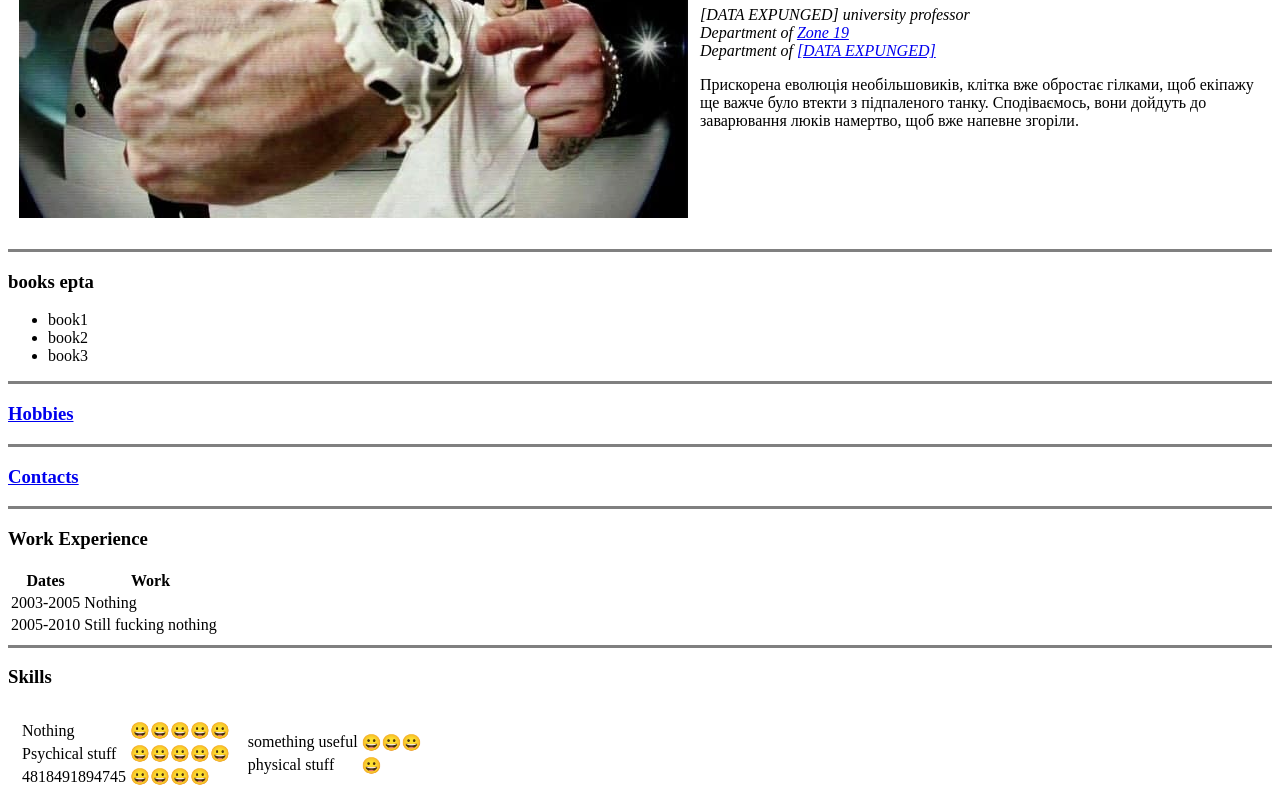
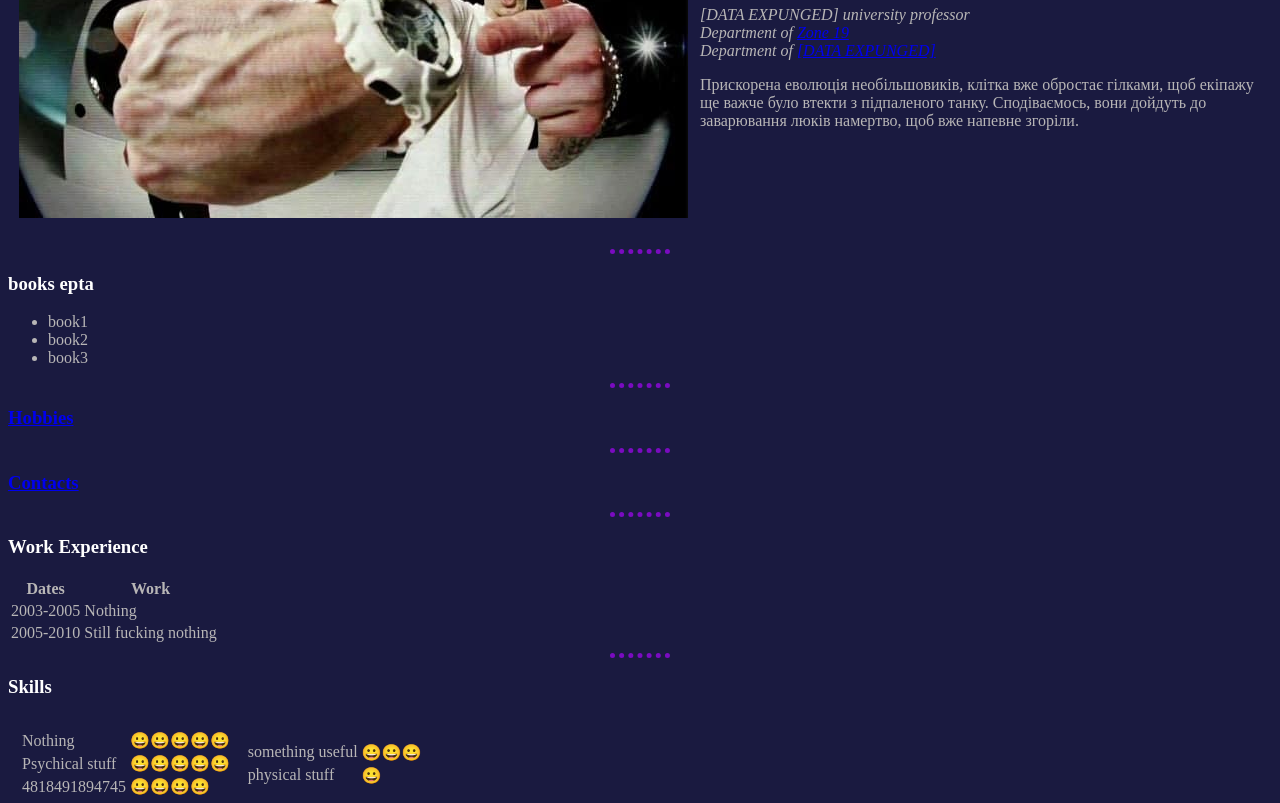
Before and after one commit to GL1NAM3SS/module1, a plain HTML site: page index.html in a window 1280 px wide. Shown: the part 169-972 px from the top of the page. Drawn offline with Linux system fonts and the light colour scheme.

Commit message:
initial commit

```diff
--- /dev/null
+++ b/css/styles.css
@@ -0,0 +1,22 @@
+body {
+    background-color: #1A1A40;
+    color: #b8b6b6;
+}
+hr {
+    color: #7A0BC0;
+    border-style: dotted none none none;
+    /*height: 10px;*/
+    border-width: 5px;
+    width: 60px;
+}
+
+h1 {
+    color: white;
+}
+h2 {
+    color: white;
+}
+
+h3 {
+    color: white;
+}
--- a/index.html
+++ b/index.html
@@ -1,9 +1,12 @@
 <!DOCTYPE html>
 <html lang="en">
+
 <head>
     <meta charset="UTF-8">
     <title>Title</title>
+    <link rel="stylesheet" href="css/styles.css">
 </head>
+
 <body>
 <table cellspacing="10">
     <tr>
@@ -20,7 +23,7 @@
 
 </p>
 
-<hr size="3" noshade>
+<hr>
 
 <h3>books epta</h3>
     <ul>
@@ -28,11 +31,11 @@
         <li>book2</li>
         <li>book3</li>
     </ul>
-<hr size="3" noshade>
+<hr>
 <h3><a href="hobbies.html">Hobbies</a></h3>
-<hr size="3" noshade>
+<hr>
 <h3><a href="contacts.html">Contacts</a></h3>
-<hr size="3" noshade>
+<hr>
 <h3>Work Experience</h3>
 <table>
     <thead>
@@ -50,7 +53,7 @@
     </tr>
     </tbody>
 </table>
-<hr size="3" noshade>
+<hr>
 
 <h3>Skills</h3>
 <table cellspacing="10">
```
Also changed, not shown: challenge1.html (+1 -0 lines), contacts.html (+1 -0 lines), hobbies.html (+1 -0 lines).
